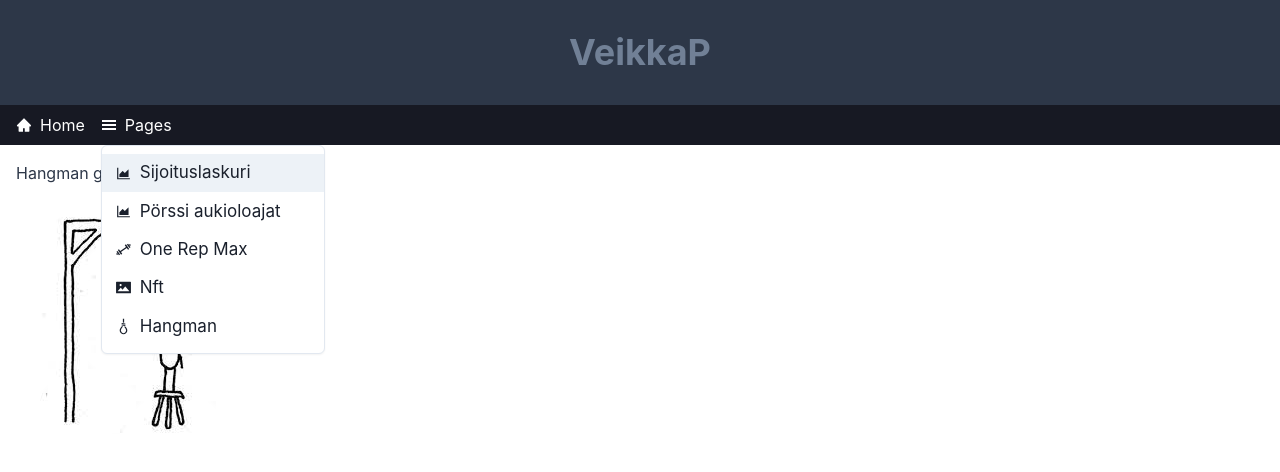
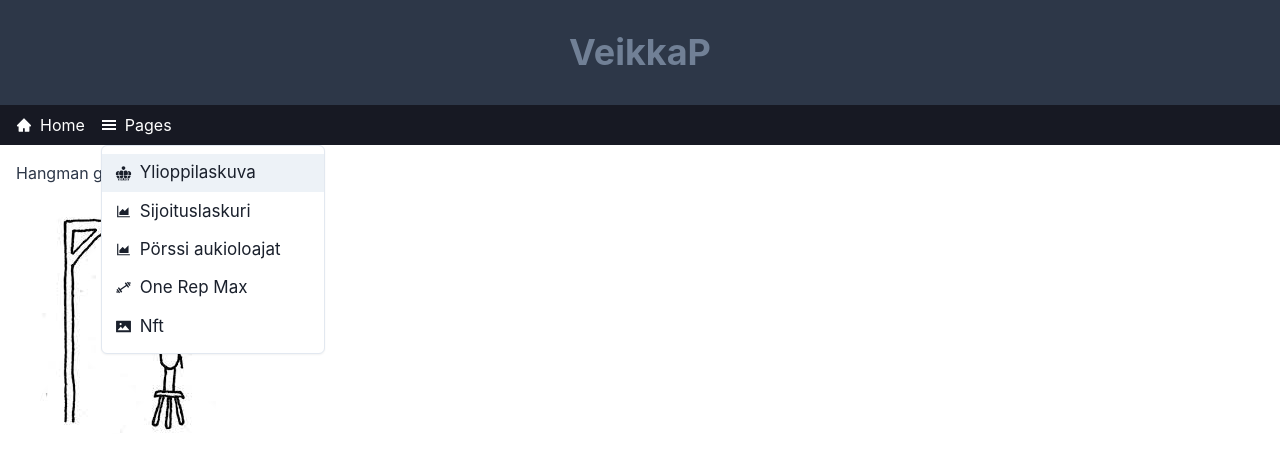
Before and after one commit to Iiigorriii/reactnettisivut, a Next.js app: page /hangman in a window 1280 px wide. Both pictures are taken after a click on the button "Pages". Shown: the top 472 px of the page. Built offline with nearby package versions, Linux system fonts and the light colour scheme.

Commit message:
Update Navbar.js

```diff
--- a/components/Navbar/Navbar.js
+++ b/components/Navbar/Navbar.js
@@ -10,7 +10,7 @@ import Link from "next/link";
 import { useRouter } from "next/router";
 import { AiOutlineAreaChart, AiFillHome, AiFillPicture } from "react-icons/ai";
 import { CgGym } from "react-icons/cg";
-import { GiHamburgerMenu, GiSlipknot } from "react-icons/gi";
+import { GiHamburgerMenu, GiImperialCrown, GiSlipknot } from "react-icons/gi";
 
 import styles from "./Navbar.module.css";
 
@@ -50,6 +50,15 @@ export const Navbar = () => {
         <MenuList>
           <MenuItem
             onClick={() => {
+              push("/ylioppilas");
+            }}
+          >
+            <div className={styles.nappula}>
+              <GiImperialCrown /> Ylioppilaskuva
+            </div>
+          </MenuItem>
+          <MenuItem
+            onClick={() => {
               push("/sijoituslaskuri");
             }}
           >
@@ -84,7 +93,7 @@ export const Navbar = () => {
               <AiFillPicture /> Nft
             </div>
           </MenuItem>
-          <MenuItem
+          {/* <MenuItem
             onClick={() => {
               push("/hangman");
             }}
@@ -92,7 +101,7 @@ export const Navbar = () => {
             <div className={styles.nappula}>
               <GiSlipknot /> Hangman
             </div>
-          </MenuItem>
+          </MenuItem> */}
         </MenuList>
       </Menu>
     </nav>
```
